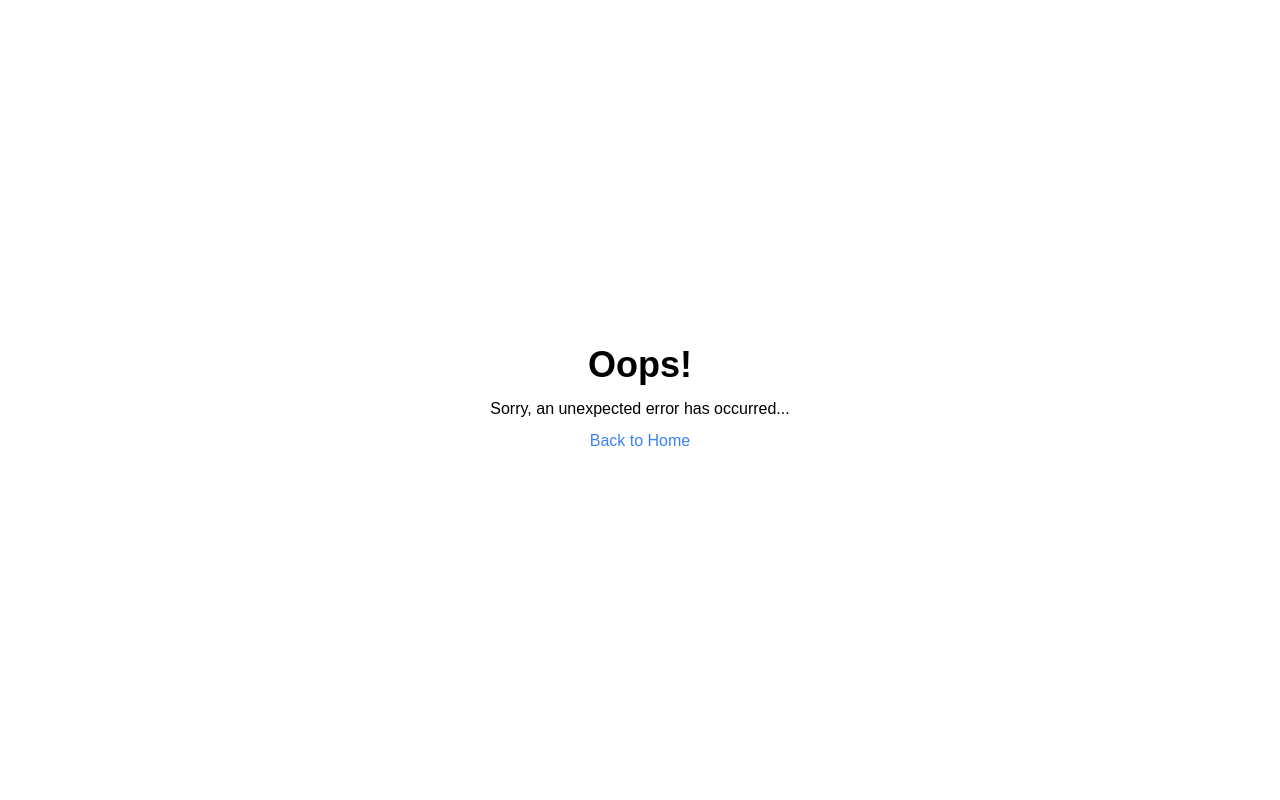
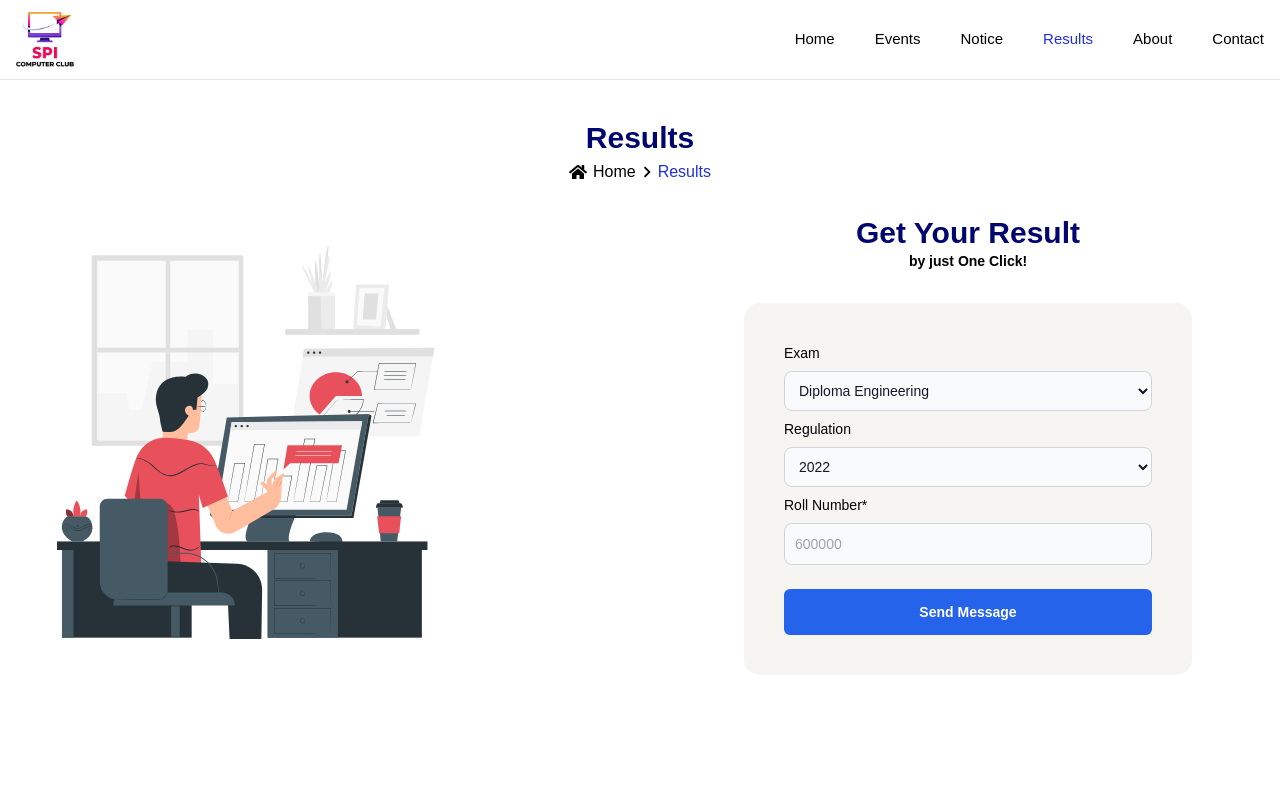
Before and after one commit to Shakiqurrahman/computer-club-spi, a React (Vite) app: page /results in a window 1280 px wide. Shown: the top 800 px of the page. Built offline with nearby package versions, Linux system fonts and the light colour scheme.

Commit message:
result page added

```diff
--- a/src/AllRoutes/Routes.jsx
+++ b/src/AllRoutes/Routes.jsx
@@ -6,6 +6,7 @@ import AboutPage from "../Pages/AboutPage";
 import EventPage from "../Pages/EventPage";
 import ContactPage from "../Pages/ContactPage";
 import Dashboard from "../dashboard/Dashboard";
+import ResultPage from "../Pages/ResultPage";
 
 export const router = createBrowserRouter([
   {
@@ -19,6 +20,10 @@ export const router = createBrowserRouter([
       {
         path: "/events",
         element: <EventPage />,
+      },
+      {
+        path: "/results",
+        element: <ResultPage />,
       },
       {
         path: "/about",
--- /dev/null
+++ b/src/Pages/ResultPage.jsx
@@ -0,0 +1,31 @@
+import React from "react";
+import { FaHome } from "react-icons/fa";
+import { MdNavigateNext } from "react-icons/md";
+import { Link } from "react-router-dom";
+import ResultHero from "../components/ResultHero";
+
+const ResultPage = () => {
+  return (
+    <>
+      <h1 className="text-center font-semibold text-3xl mb-1 text-secondary">
+        Results
+      </h1>
+      <h3 className="text-md font-normal flex justify-center items-center">
+        <Link
+          className="hover:text-[#2030e0] duration-300 flex items-center gap-1.5"
+          to="/"
+        >
+          <FaHome size={18} />
+          Home
+        </Link>
+        <MdNavigateNext size={22} />
+        <span className="text-[#2030e0]">Results</span>
+      </h3>
+      <div className="mt-6 mb-32">
+        <ResultHero />
+      </div>
+    </>
+  );
+};
+
+export default ResultPage;
--- /dev/null
+++ b/src/components/ResultHero.jsx
@@ -0,0 +1,52 @@
+import React from "react";
+import resultImg from "../assets/result.svg";
+
+const ResultHero = () => {
+  return (
+    <section className="flex flex-col md:flex-row  items-center gap-6 sm:gap-16">
+      <div className="w-full">
+        <img className="w-[80%]" src={resultImg} alt="Image" />
+      </div>
+      <div className="w-full">
+        <h2 className="text-center text-3xl font-semibold text-secondary">Get Your Result</h2>
+        <p className="text-center text-sm font-semibold mb-8">by just One Click!</p>
+
+        <form className="max-w-md mx-auto bg-[#f6f5f1] p-10 rounded-2xl">
+          <label htmlFor="exam" className="block mb-2 text-sm font-medium">
+            Exam
+          </label>
+          <select
+            id="exam"
+            className="bg-gray-50 border border-gray-300 text-gray-900 text-sm rounded-lg focus:ring-blue-500 focus:border-blue-500 block w-full p-2.5"
+          >
+            <option selected>Diploma Engineering</option>
+          </select>
+          <label htmlFor="exam" className="block my-2 text-sm font-medium">
+            Regulation
+          </label>
+          <select
+            id="exam"
+            className="bg-gray-50 border border-gray-300 text-gray-900 text-sm rounded-lg focus:ring-blue-500 focus:border-blue-500 block w-full p-2.5"
+          >
+            <option>Any</option>
+            <option>2010</option>
+            <option>2016</option>
+            <option selected>2022</option>
+          </select>
+          <label htmlFor="exam" className="block my-2 text-sm font-medium">
+            Roll Number*
+          </label>
+          <input className="bg-gray-50 border border-gray-300 text-gray-900 text-sm rounded-lg focus:ring-blue-500 focus:border-blue-500 block w-full p-2.5" type="number" name="RollNo" id="RollNo" placeholder="600000"required/>
+          <button
+          type="submit"
+          className="mt-6 py-3 px-4 w-full text-sm border border-transparent text-white bg-blue-600 hover:bg-white hover:text-blue-600 hover:border-blue-600 font-semibold  rounded-md duration-300 "
+        >
+          Send Message
+        </button>
+        </form>
+      </div>
+    </section>
+  );
+};
+
+export default ResultHero;
--- a/src/components/shared/Header.jsx
+++ b/src/components/shared/Header.jsx
@@ -42,10 +42,10 @@ const Header = () => {
               Notice
             </li>
             </NavLink>
-            <NavLink to="/result">
+            <NavLink to="/results">
             <li className="hover:text-[#2030e0] duration-300"
             onClick={handleClose}>
-              Result
+              Results
             </li>
             </NavLink>
             <NavLink to="/about">
--- a/src/index.css
+++ b/src/index.css
@@ -30,6 +30,17 @@ body {
   @apply text-[#2030e0];
 }
 
+/* Chrome, Safari, Edge, Opera */
+input::-webkit-outer-spin-button,
+input::-webkit-inner-spin-button {
+  -webkit-appearance: none;
+  margin: 0;
+}
+
+/* Firefox */
+input[type=number] {
+  -moz-appearance: textfield;
+}
 
 /* hamburger menu */
 
```
Also changed, not shown: src/assets/result.svg (added).
